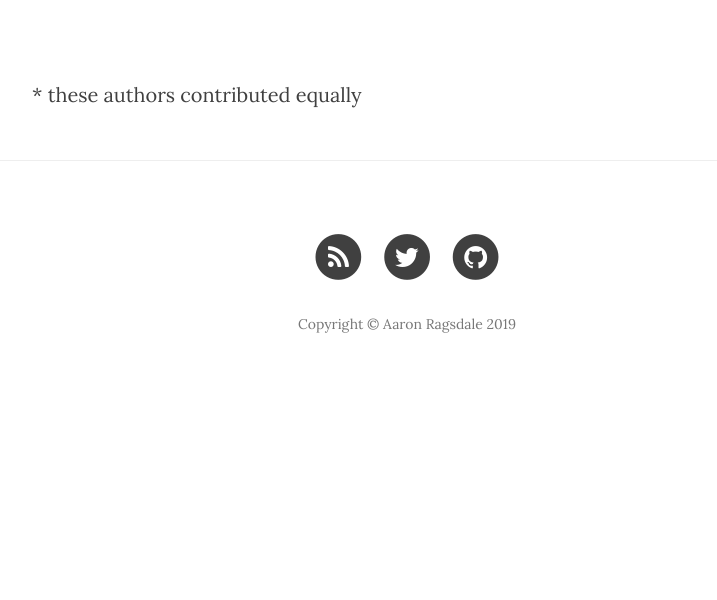
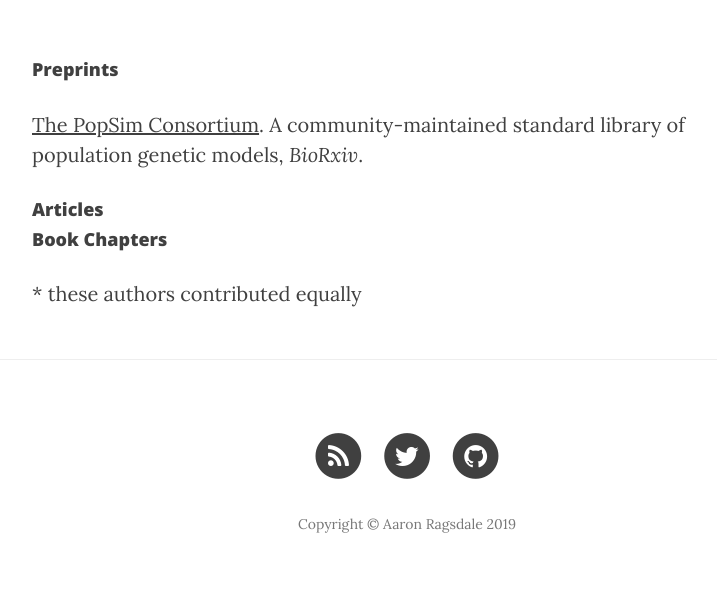
Before and after one commit to apragsdale/apragsdale.github.io, a Jekyll site: the page built from 3_publications.md, in a window 1280 px wide. Shown: the part 422-1022 px from the top of the page, without its empty margins (233-950 px from the left). Built offline with Jekyll 4.4.1, drawn with Linux system fonts in a browser that asks for light colours; nearby versions of some CDN libraries; before the commit the page ends 900 px from its top, so only the background shows below that.

```diff
--- a/3_publications.md
+++ b/3_publications.md
@@ -4,6 +4,18 @@ title: "Publications"
 header-img: "img/Banner3.jpg"
 ---
 
+#### Preprints
+
+[The PopSim Consortium](https://github.com/popsim-consortium).
+A community-maintained standard library of population genetic models,
+*BioRxiv*.
+
+
+
+#### Articles
+
+#### Book Chapters
+
 
 
 \* these authors contributed equally
```
Also changed, not shown: 2_research.md (+1 -0 lines), 4_CV.md (+2 -2 lines).
